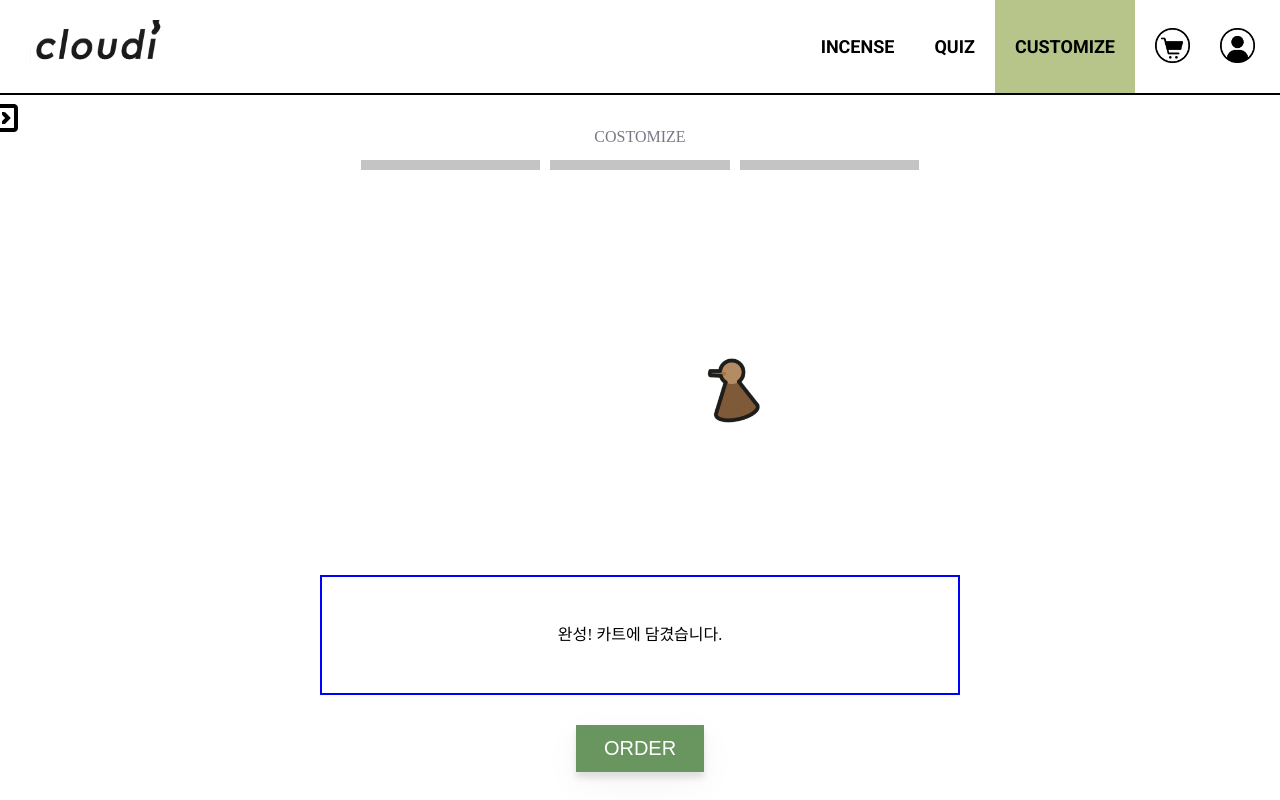
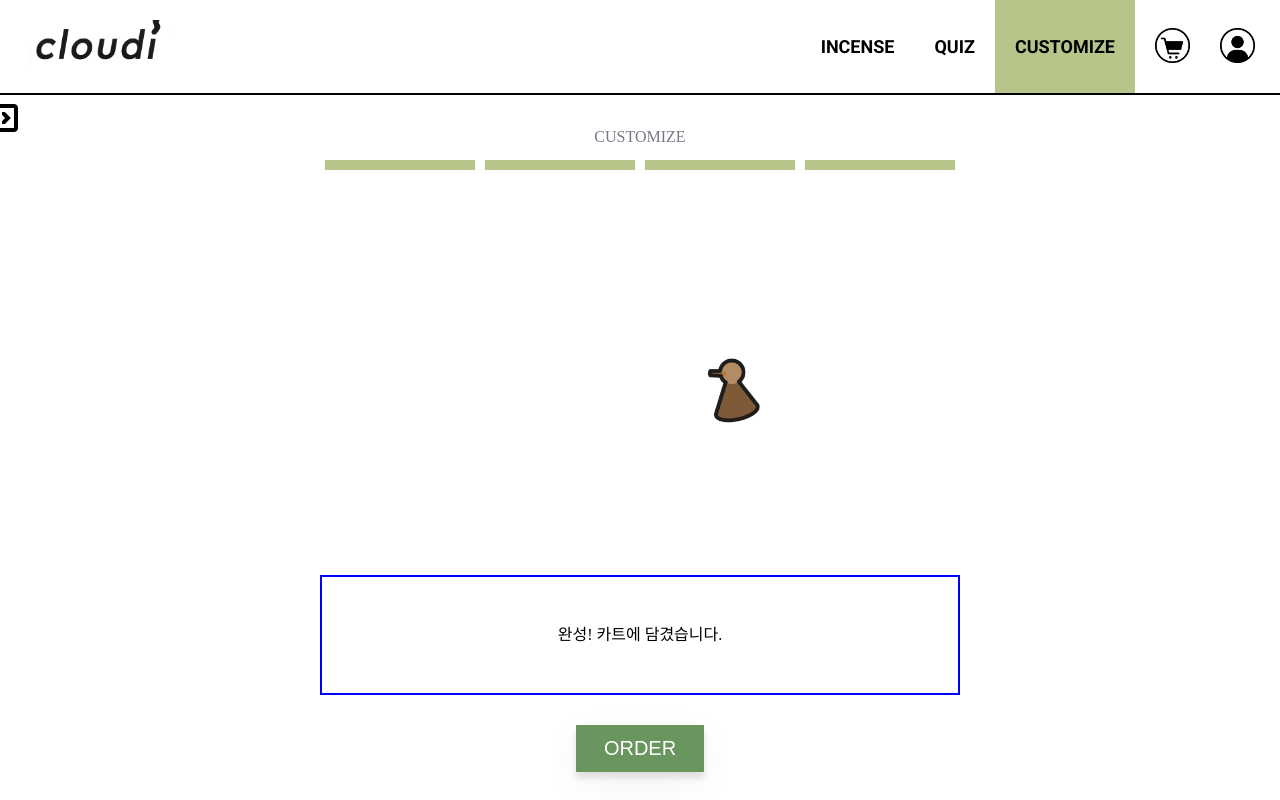
Before and after one commit to codestates/cloudi, a React (Create React App) app in the folder client/: page /customize/finish in a window 1280 px wide. Built offline with nearby package versions, Linux system fonts and the light colour scheme; a web font is replaced by a local one.

Commit message:
feat: indicator sequencebar

```diff
--- a/client/src/App.js
+++ b/client/src/App.js
@@ -2,7 +2,7 @@ import React from 'react';
 import GlobalStyle from './GlobalStyle';
 import Header from './modals/Header';
 import Main from './pages/Main';
-import Customize from './pages/Costomize';
+import Customize from './pages/Customize';
 import Order from './pages/Order';
 import { Route, Switch } from 'react-router-dom';
 import Quiz from './pages/Quiz';
--- a/client/src/components/customize_components/Editor.js
+++ b/client/src/components/customize_components/Editor.js
@@ -18,53 +18,61 @@ const Controller = styled.section`
   height: 15vmin;
 `;
 
-const Editor = ({ name }) => {
+const Editor = ({
+  stages,
+  stage,
+  selectedOps,
+  handleBtnClick
+}) => {
   const [buttons, setButtons] = useState([]);
-  const [selectedOps, setSelectedOps] = useState({
-    plate: '',
-    holder: ''
-  });
-
-  const handleBtnClick = (clickedBtn) => {
-    console.log(clickedBtn)
-    if(clickedBtn.type === 'holder') {
-      setSelectedOps({})
-    }
-    console.log(selectedOps)
-  }
 
   useEffect(() => {
-    if (name === 'material') {
+
+    console.log(`stage : ${stage}`)
+
+    if (stage === 'material') {
       setButtons(materialButtons);
-    } else if (name === 'holder') {
+    } else if (stage === 'holder') {
       setButtons(holderButtons);
-    } else if (name === 'text') {
+    } else if (stage === 'text') {
       setButtons([]);
-    } else if (name === 'finish') {
+    } else if (stage === 'finish') {
       setButtons([]);
     }
-  }, [name]);
+  }, []); // eslint-disable-line
 
   return (
     <>
-      <Indicator curOp={name} />
-      <Canvas curOp={name} selectedOps={selectedOps} />
+      <Indicator
+        stages={stages}
+        stage={stage}
+      />
+      <Canvas
+        curStage={stage}
+        selectedOps={selectedOps}
+      />
       <Controller>
-        {name === 'material' || name === 'holder'
+        {stage === 'material' ||
+          stage === 'holder'
           ? buttons.map(el => {
             return (
-              <OptionButton key={el.key} option={el.option} type={el.type} onClick={handleBtnClick} />
+              <OptionButton
+                key={el.option}
+                option={el.option}
+                type={el.type}
+                onClick={handleBtnClick}
+              />
             );
           })
           : null}
-        {name === 'text'
+        {stage === 'text'
           ? <input type='text' placeholder='텍스트를 입력해 주세요' />
           : null}
-        {name === 'finish'
+        {stage === 'finish'
           ? <div>완성! 카트에 담겼습니다.</div>
           : null}
       </Controller>
-      <MainButton curOp={name} />
+      <MainButton curStage={stage} />
     </>
   );
 };
--- a/client/src/components/customize_components/Indicator.js
+++ b/client/src/components/customize_components/Indicator.js
@@ -1,5 +1,4 @@
 import React from 'react';
-import { NavLink } from 'react-router-dom';
 import styled from 'styled-components';
 
 const IndicatorContainer = styled.section`
@@ -9,33 +8,29 @@ const IndicatorContainer = styled.section`
   align-items: center;
   background-color: white;
   width: 50vmax;
-  .active section {
-    background-color: #b7c58b;
-  }
 `;
 
 const IndicatorBar = styled.section`
   width: 14vmax;
   height: 10px;
   margin: 5px;
-  background-color: #C4C4C4;
-  @media screen and (max-width: 1023px) {
-
-  }
+  background-color: ${props => props.done ? '#787887' : '#b7c58b'};
 `;
 
-const Indicator = ({ curOp }) => {
+const Indicator = ({ stages, stage }) => {
+  const curIdx = stages.indexOf(stage);
   return (
     <IndicatorContainer>
-      <NavLink to='/customize/material'>
-        <IndicatorBar />
-      </NavLink>
-      <NavLink to='/customize/holder'>
-        <IndicatorBar />
-      </NavLink>
-      <NavLink to='/customize/text'>
-        <IndicatorBar />
-      </NavLink>
+        {
+          stages.map((el, idx) => {
+            return (
+              <IndicatorBar
+                key={`${idx}${el}`}
+                done={curIdx < idx}
+              />
+            )
+          })
+        }
     </IndicatorContainer>
   );
 };
--- a/client/src/components/customize_components/InitialMsg.js
+++ b/client/src/components/customize_components/InitialMsg.js
@@ -32,7 +32,7 @@ const InitialMsg = () => {
         <div>취향에 딱 맞는 인센스를 고르셨나요?</div>
         <div>나만의 특별한 스탠드도 제작해 보세요!</div>
       </StyledInitialMsg>
-      <MainButton curOp='' />
+      <MainButton curStage='' />
     </>
   );
 };
--- a/client/src/components/customize_components/MainButton.js
+++ b/client/src/components/customize_components/MainButton.js
@@ -52,8 +52,8 @@ const getNextUrl = function (option) {
   }
 };
 
-const MainButton = ({ curOp }) => {
-  const { nextUrl, buttonText } = getNextUrl(curOp);
+const MainButton = ({ curStage }) => {
+  const { nextUrl, buttonText } = getNextUrl(curStage);
   return (
     <MainButtonContainer>
       <Link to={nextUrl}>
--- a/client/src/components/customize_components/editor_components/Canvas.js
+++ b/client/src/components/customize_components/editor_components/Canvas.js
@@ -1,7 +1,7 @@
 import React, { useRef, useEffect } from 'react';
 import styled from 'styled-components';
 
-import { plate, holder } from './standImages';
+import { plate, holder } from './standImages'; // eslint-disable-line
 
 // const CanvasContainer = styled.section`
 //   display: flex;
--- a/client/src/pages/Costomize.js
+++ b/client/src/pages/Customize.js
@@ -1,5 +1,5 @@
-import React, { useState } from 'react'; // eslint-disable-line
-import { Route, Switch, NavLink } from 'react-router-dom';
+import React, { useState } from 'react';
+import { Route, Switch, Link } from 'react-router-dom';
 import styled from 'styled-components';
 
 import Editor from '../components/customize_components/Editor';
@@ -35,24 +35,47 @@ const Title = styled.section`
 `;
 
 const Customize = () => {
+  const stages = ['material', 'holder', 'text', 'finish']
+
+  const [selectedOps, setSelectedOps] = useState({
+    plate: '',
+    holder: '',
+    text: ''
+  });
+
+  const handleBtnClick = (clickedBtn) => {
+
+    console.log(clickedBtn)
+
+    if(clickedBtn.type === 'holder') {
+      setSelectedOps({...selectedOps, ...{holder: clickedBtn.option}})
+    }
+    if(clickedBtn.type === 'plate') {
+      setSelectedOps({...selectedOps, ...{plate: clickedBtn.option}})
+    }
+  }
+
   return (
     <CustomizePage>
-      <NavLink to='/customize'>
-        <Title>COSTOMIZE</Title>
-      </NavLink>
+      <Link to='/customize'>
+        <Title>CUSTOMIZE</Title>
+      </Link>
       <Switch>
-        <Route path='/customize/material'>
-          <Editor name='material' />
-        </Route>
-        <Route path='/customize/holder'>
-          <Editor name='holder' />
-        </Route>
-        <Route path='/customize/text'>
-          <Editor name='text' />
-        </Route>
-        <Route path='/customize/finish'>
-          <Editor name='finish' />
-        </Route>
+        {stages.map((el, idx) => {
+          return (
+            <Route
+              key={el}
+              path={`/customize/${el}`}
+            >
+              <Editor
+                stages={stages}
+                stage={el}
+                handleBtnClick={handleBtnClick}
+                selectedOps={selectedOps}
+              />
+            </Route>
+          )
+        })}
         <Route path='/customize'>
           <InitialMsg />
         </Route>
```
Also changed, not shown: client/src/quiz/QuizPage.js (deleted).
